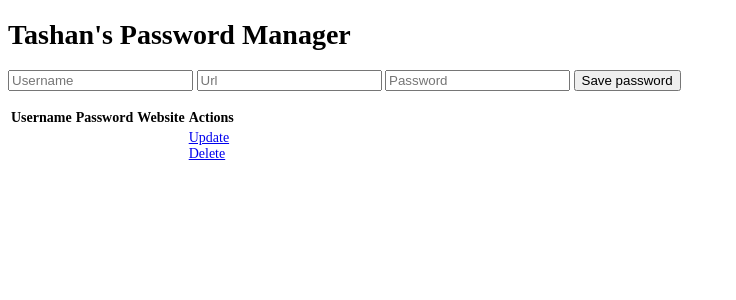
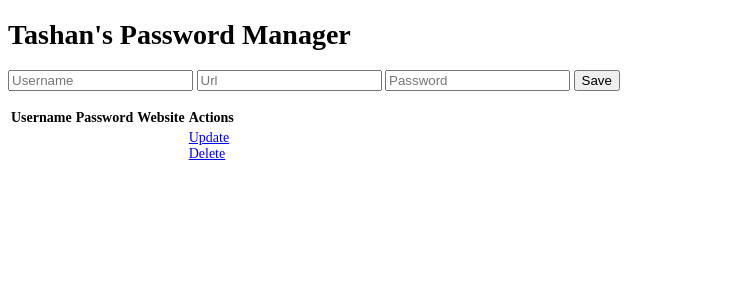
Before and after one commit to tashanco/password-manager-old, a Flask app: page / in a window 1280 px wide. Shown: the top 300 px of the page, without its empty margins (0-736 px from the left). Run offline with Flask 2, Linux system fonts and the light colour scheme; data comes from the database, SQL or seed files in the repository.

Commit message:
Updated submit button to Save

```diff
--- a/templates/index.html
+++ b/templates/index.html
@@ -13,7 +13,7 @@
         <input placeholder="Url" type="text" name="url" id="url">
         <input placeholder="Password" type="password" name="password" id="password">
 
-        <input type="submit" value="Save password">
+        <input type="submit" value="Save">
     </form>
 
     <br>
```
